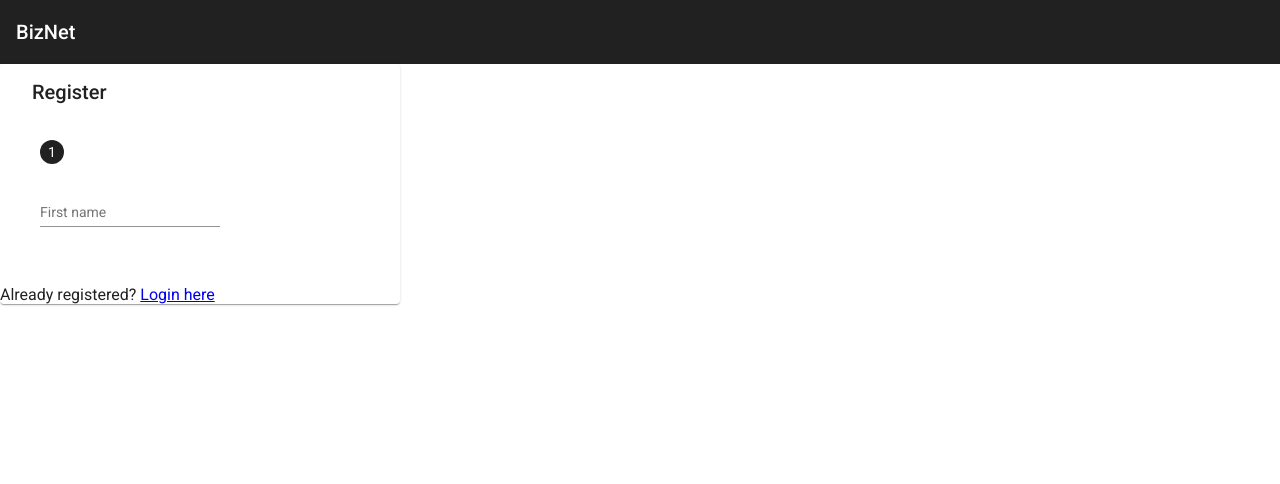
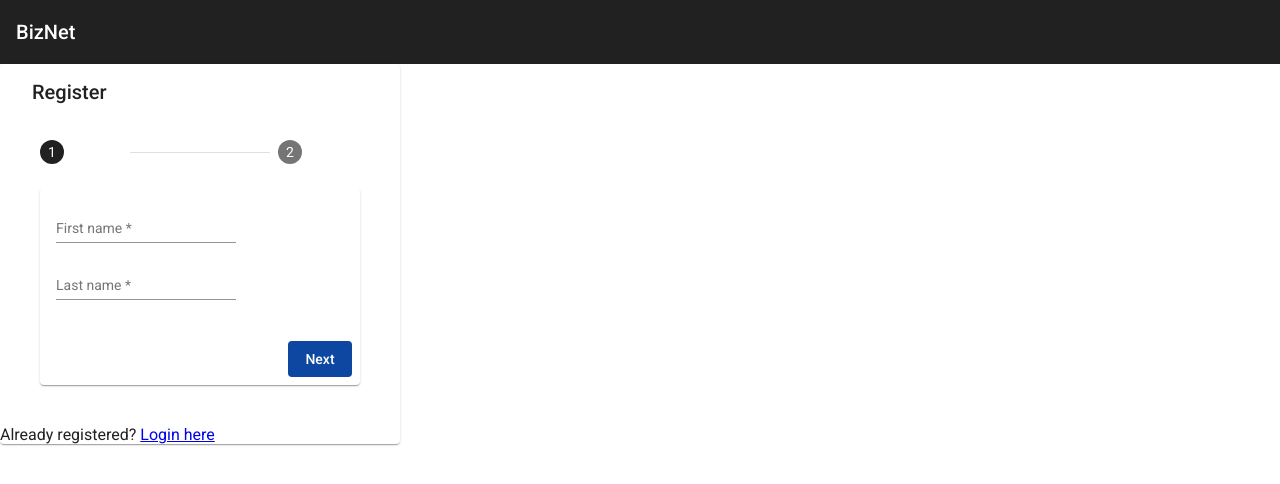
Before and after one commit to abdulazizladan01/BizNet, an Angular app: page /register in a window 1280 px wide. Shown: the top 484 px of the page. Built offline with nearby package versions, Linux system fonts and the light colour scheme.

Commit message:
task: Adjust register component to new spec

```diff
--- a/src/app/register/register.component.html
+++ b/src/app/register/register.component.html
@@ -6,12 +6,50 @@
             </mat-card-title>
         </mat-card-header>
         <mat-card-content>
-            <mat-horizontal-stepper>
+            <mat-horizontal-stepper #stepper>
                 <mat-step>
-                    <mat-form-field>
-                        <mat-label>First name</mat-label>
-                        <input type="text" matInput>
-                    </mat-form-field>
+                    <mat-card>
+                        <mat-card-content>
+                            <mat-form-field>
+                                <mat-label>First name</mat-label>
+                                <input type="text" matInput required [(ngModel)]="registerUserData.firstname">
+                            </mat-form-field>
+
+                            <mat-form-field>
+                                <mat-label>Last name</mat-label>
+                                <input type="text" matInput required>
+                            </mat-form-field>
+                        </mat-card-content>
+                        <mat-card-actions>
+                            <span fxFlex="1 1 auto"></span>
+                            <button mat-flat-button color="accent" matStepperNext> Next </button>
+                        </mat-card-actions>
+                    </mat-card>
+                </mat-step>
+                <mat-step>
+                    <mat-card>
+                        <mat-card-content>
+                            <mat-form-field>
+                                <mat-label>email</mat-label>
+                                <input type="text" matInput required>
+                            </mat-form-field>
+
+                            <mat-form-field>
+                                <mat-label>password</mat-label>
+                                <input type="text" matInput required>
+                            </mat-form-field>
+
+                            <mat-form-field>
+                                <mat-label>confirm password</mat-label>
+                                <input type="text" matInput required>
+                            </mat-form-field>
+                        </mat-card-content>
+                        <mat-card-actions>
+                        <button mat-flat-button color="accent" matStepperPrevious> Previous </button>
+                            <span fxFlex="1 1 auto"></span>
+                            <button mat-flat-button color="accent" (click)="register()"> Register </button>
+                        </mat-card-actions>
+                    </mat-card>
                 </mat-step>
             </mat-horizontal-stepper>
         </mat-card-content>
--- a/src/app/register/register.component.ts
+++ b/src/app/register/register.component.ts
@@ -22,7 +22,7 @@ export class RegisterComponent implements OnInit {
   }
 
   register(){
-
+    console.log(this.registerUserData);
   }
 
   ngOnInit(): void {
```
